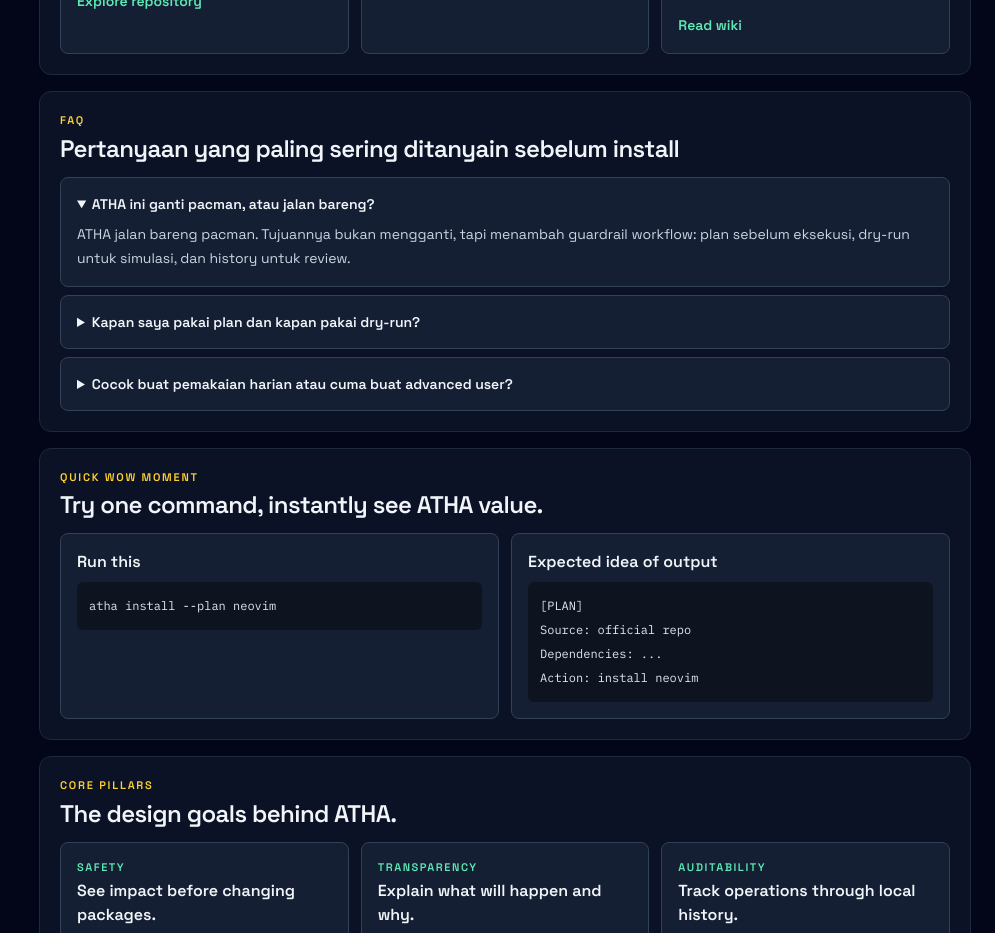
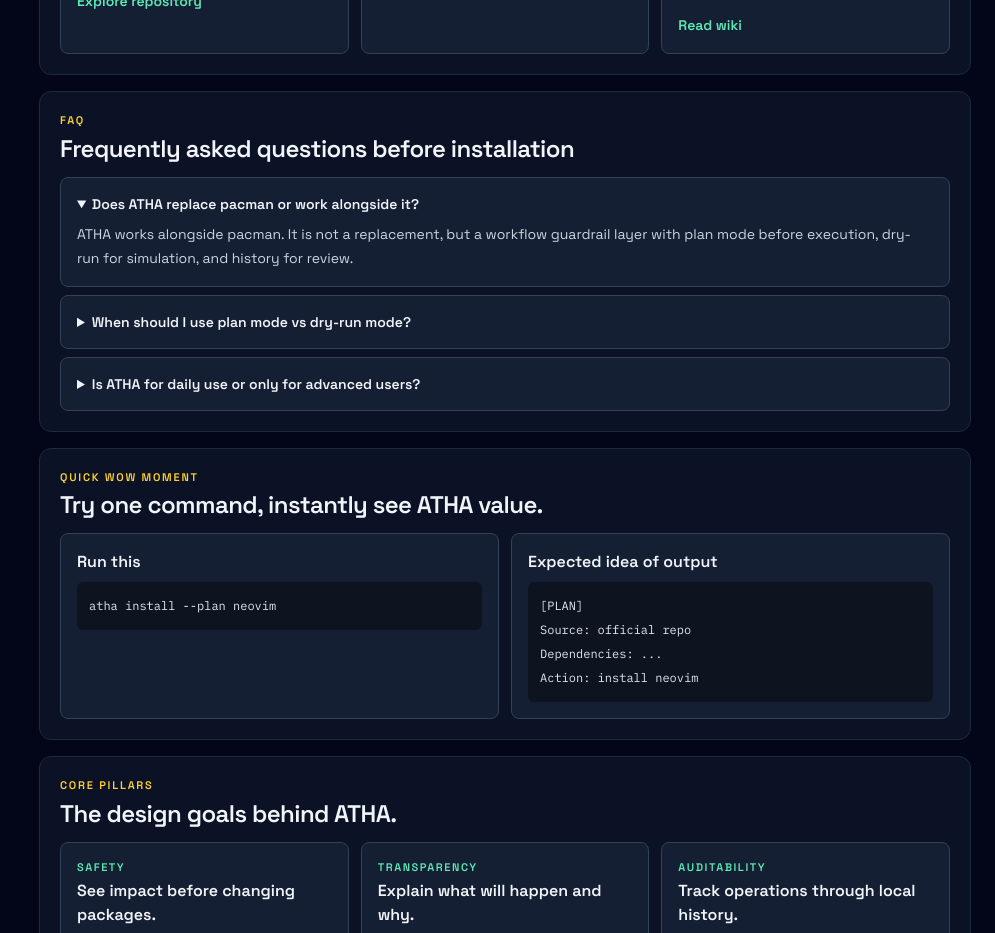
Before and after one commit to Bangkah/atha-docs, a Next.js app: page / in a window 1280 px wide. Shown: the part 2280-3213 px from the top of the page, without its empty margins (285-1280 px from the left). Built offline with nearby package versions, Linux system fonts and the light colour scheme; no server answers.

Commit message:
chore: standardize FAQ copy to English

```diff
--- a/components/docs/data.ts
+++ b/components/docs/data.ts
@@ -270,16 +270,16 @@
 
 export const faqItems = [
   {
-    q: "ATHA ini ganti pacman, atau jalan bareng?",
-    a: "ATHA jalan bareng pacman. Tujuannya bukan mengganti, tapi menambah guardrail workflow: plan sebelum eksekusi, dry-run untuk simulasi, dan history untuk review.",
+    q: "Does ATHA replace pacman or work alongside it?",
+    a: "ATHA works alongside pacman. It is not a replacement, but a workflow guardrail layer with plan mode before execution, dry-run for simulation, and history for review.",
   },
   {
-    q: "Kapan saya pakai plan dan kapan pakai dry-run?",
-    a: "Pakai plan saat kamu mau lihat keputusan paket dan sumbernya. Pakai dry-run saat kamu sudah siap uji simulasi eksekusi tanpa mengubah sistem.",
+    q: "When should I use plan mode vs dry-run mode?",
+    a: "Use plan mode when you want to inspect package decisions and sources. Use dry-run when you want to simulate execution without changing the system.",
   },
   {
-    q: "Cocok buat pemakaian harian atau cuma buat advanced user?",
-    a: "Cocok untuk harian, terutama kalau kamu ingin update dan install yang lebih jelas alurnya. Advanced user tetap dapat benefit karena semua langkah lebih mudah diaudit.",
+    q: "Is ATHA for daily use or only for advanced users?",
+    a: "ATHA is suitable for daily use, especially if you want clearer install and update workflows. Advanced users still benefit because each step is easier to audit.",
   },
 ] as const;
 
--- a/components/docs/sections/FaqSection.tsx
+++ b/components/docs/sections/FaqSection.tsx
@@ -3,7 +3,7 @@
 
 export default function FaqSection() {
   return (
-    <SectionShell id="faq" eyebrow="FAQ" title="Pertanyaan yang paling sering ditanyain sebelum install">
+    <SectionShell id="faq" eyebrow="FAQ" title="Frequently asked questions before installation">
       <div className="grid gap-2">
         {faqItems.map((item, index) => (
           <details key={item.q} className="rounded-lg border border-slate-700 bg-slate-800/60 p-4" open={index === 0}>
```
